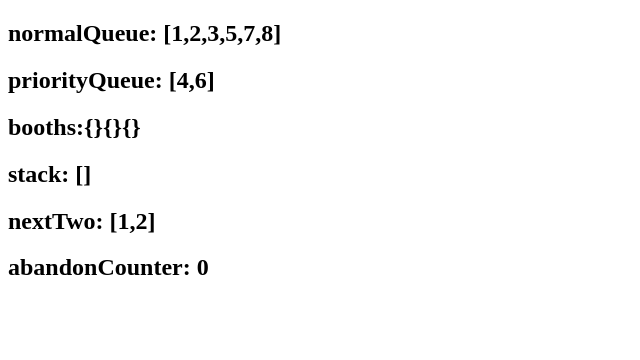
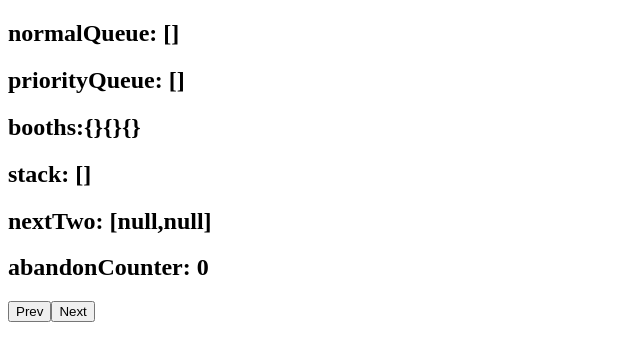
Before and after one commit to DenianHoerlle/gerenciamento-fila, a React (Vite) app: page / in a window 1280 px wide. Shown: the top 360 px of the page, without its empty margins (0-640 px from the left). Built offline with nearby package versions, Linux system fonts and the light colour scheme.

Commit message:
created snapshots visualization

```diff
--- a/src/main.tsx
+++ b/src/main.tsx
@@ -1,12 +1,35 @@
+import { useMemo, useState } from "react";
 import { createRoot } from "react-dom/client";
 import { SimulationController } from "./classes/SimulationController";
 
-const MainComponent = () => {
+const simulateSystem = () => {
   const SimulationControllerInstance = new SimulationController();
 
   SimulationControllerInstance.start();
 
-  const currentSnapshot = SimulationControllerInstance.iterate();
+  SimulationControllerInstance.iterate();
+  SimulationControllerInstance.iterate();
+  SimulationControllerInstance.iterate();
+
+  const snapshots = SimulationControllerInstance.stop();
+
+  return snapshots;
+};
+
+const MainComponent = () => {
+  const [currentSnapshotIndex, setCurrentSnapshotIndex] = useState(0);
+  const snapshots = useMemo(() => simulateSystem(), []);
+
+  const currentSnapshot = snapshots[currentSnapshotIndex];
+
+  const handleRegress = () => {
+    if (currentSnapshotIndex) setCurrentSnapshotIndex(currentSnapshotIndex - 1);
+  };
+
+  const handleAdvance = () => {
+    if (currentSnapshotIndex < snapshots.length - 1)
+      setCurrentSnapshotIndex(currentSnapshotIndex + 1);
+  };
 
   // LAYOUT
   return (
@@ -27,6 +50,8 @@ const MainComponent = () => {
       <h2>stack: {JSON.stringify(currentSnapshot?.stack)}</h2>
       <h2>nextTwo: {JSON.stringify(currentSnapshot?.nextTwo)}</h2>
       <h2>abandonCounter: {JSON.stringify(currentSnapshot?.abandonCounter)}</h2>
+      <button onClick={handleRegress}>Prev</button>
+      <button onClick={handleAdvance}>Next</button>
     </div>
   );
 };
```
